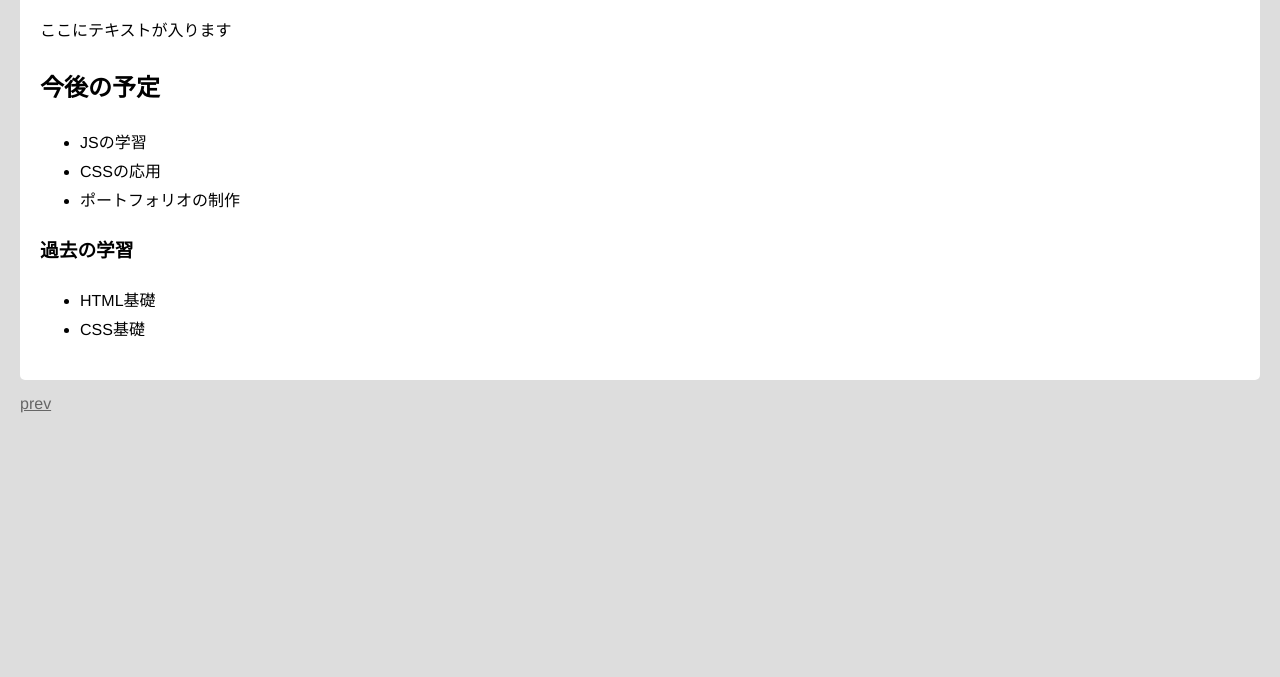
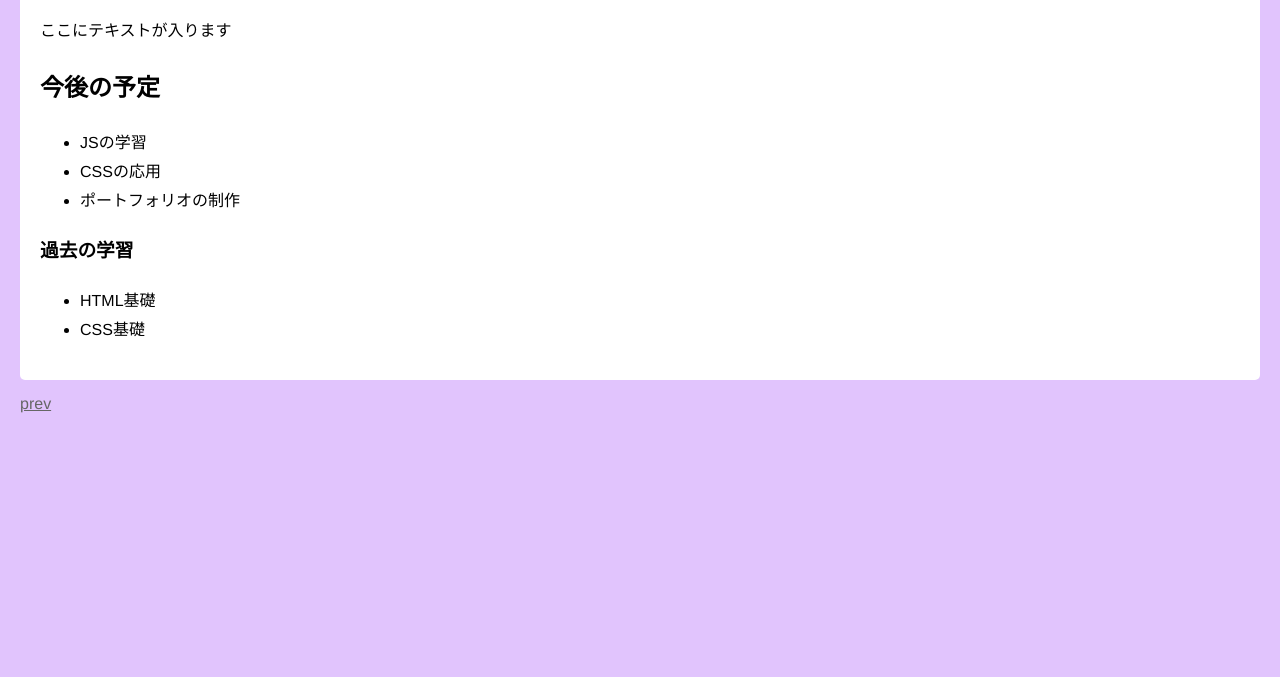
Before and after one commit to KUAD-XtechDesign/simple-page-rrrrrei, a plain HTML site: page practice.html in a window 1280 px wide. Shown: the part 123-800 px from the top of the page. Drawn offline with Linux system fonts and the light colour scheme.

Commit message:
CSS_practice_page追加

```diff
--- a/style.css
+++ b/style.css
@@ -50,3 +50,7 @@ img.frame{
 .btns .prev{
   margin-right: auto;
 }
+
+.practice_page{
+  background-color: rgb(225, 196, 253);
+}
```
